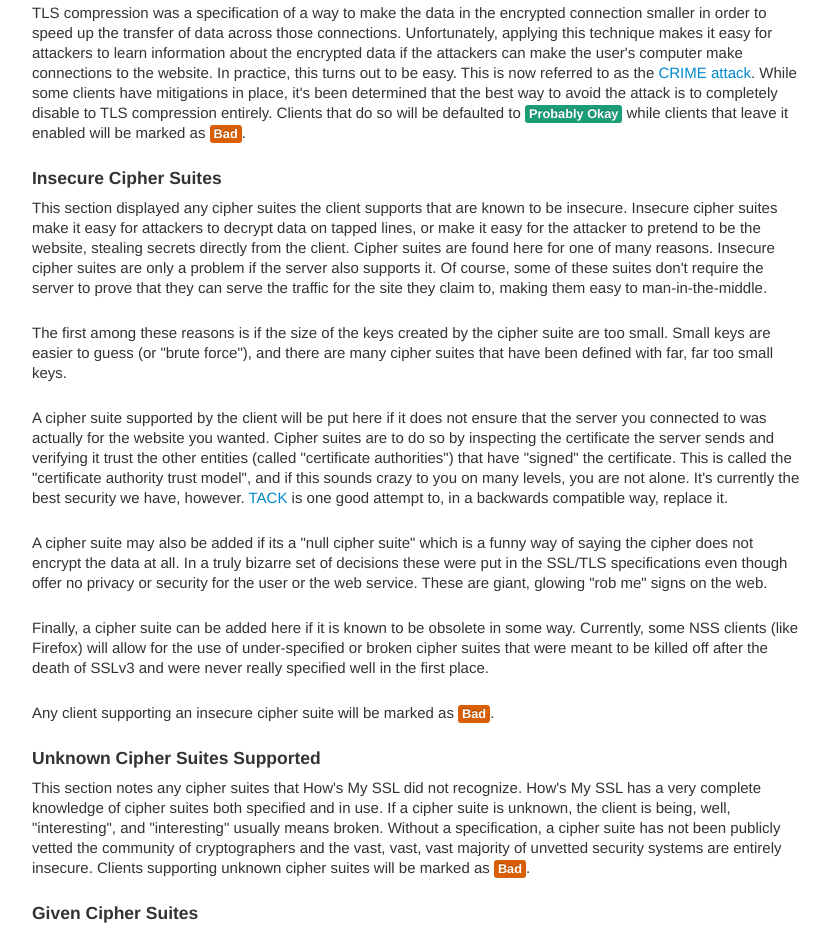
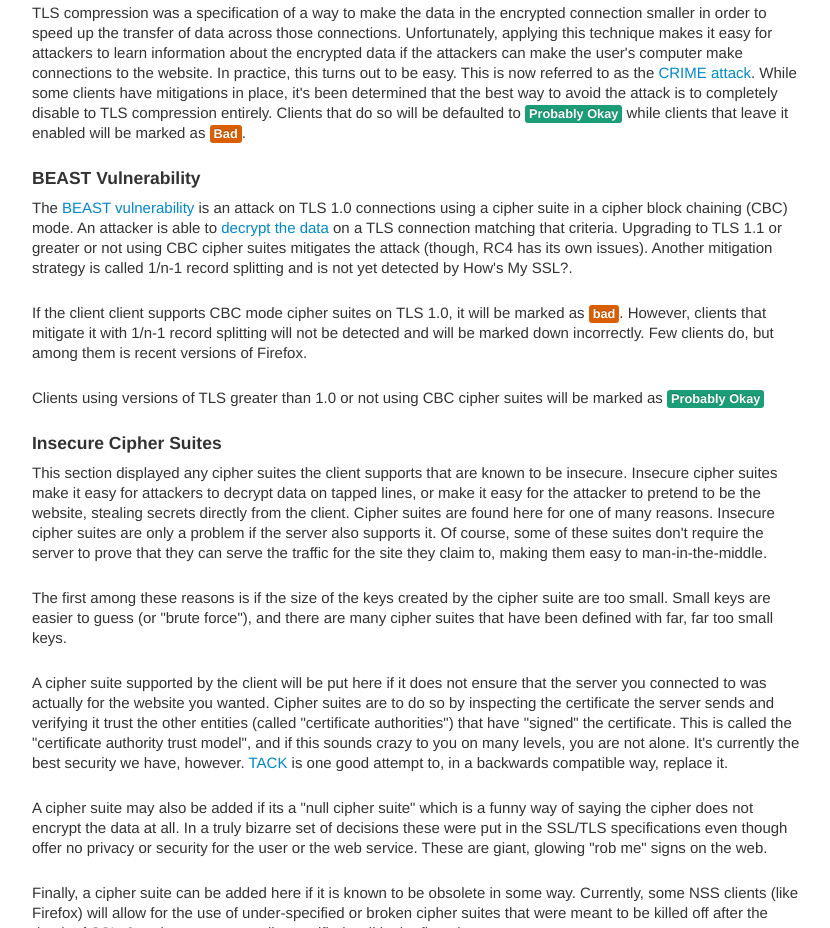
Before and after one commit to jmhodges/howsmyssl, a plain HTML site: page static/about.html in a window 1280 px wide. Shown: the part 2292-3220 px from the top of the page, without its empty margins (153-983 px from the left). Drawn offline with nearby package versions, Linux system fonts and the light colour scheme; files that its build step writes are made by us from their sources; files whose address does not match are found by name.

Commit message:
add about section on BEAST

```diff
--- a/static/about.html
+++ b/static/about.html
@@ -233,6 +233,27 @@
           that leave it enabled will be marked
           as <span class="label bad">Bad</span>.</p>
 
+        <h4 class="fragpadded" id="beast-vulnerability">BEAST Vulnerability</h4>
+        <p>The <a href="http://en.wikipedia.org/wiki/Transport_Layer_Security#BEAST_attack">BEAST
+        vulnerability</a> is an attack on TLS 1.0 connections using a
+        cipher suite in a cipher block chaining (CBC) mode. An
+        attacker is able
+        to <a href="http://vnhacker.blogspot.com/2011/09/beast.html">decrypt
+        the data</a> on a TLS connection matching that
+        criteria. Upgrading to TLS 1.1 or greater or not using CBC
+        cipher suites mitigates the attack (though, RC4 has its own
+        issues). Another mitigation strategy is called 1/n-1 record
+        splitting and is not yet detected by How's My SSL?.</p>
+        <p>If the client client supports CBC mode cipher suites on TLS
+        1.0, it will be marked as <span class="label
+        bad">bad</span>. However, clients that mitigate it with 1/n-1
+        record splitting will not be detected and will be marked down
+        incorrectly. Few clients do, but among them is recent versions
+        of Firefox.</p>
+        <p>Clients using versions of TLS greater than 1.0 or not using
+        CBC cipher suites will be marked as <span class="label
+        okay">Probably Okay<span></p>
+
         <h4 class="fragpadded" id="insecure-cipher-suites">Insecure Cipher Suites</h4>
         <p>This section displayed any cipher suites the client supports that
           are known to be insecure. Insecure cipher suites make it easy for
```
